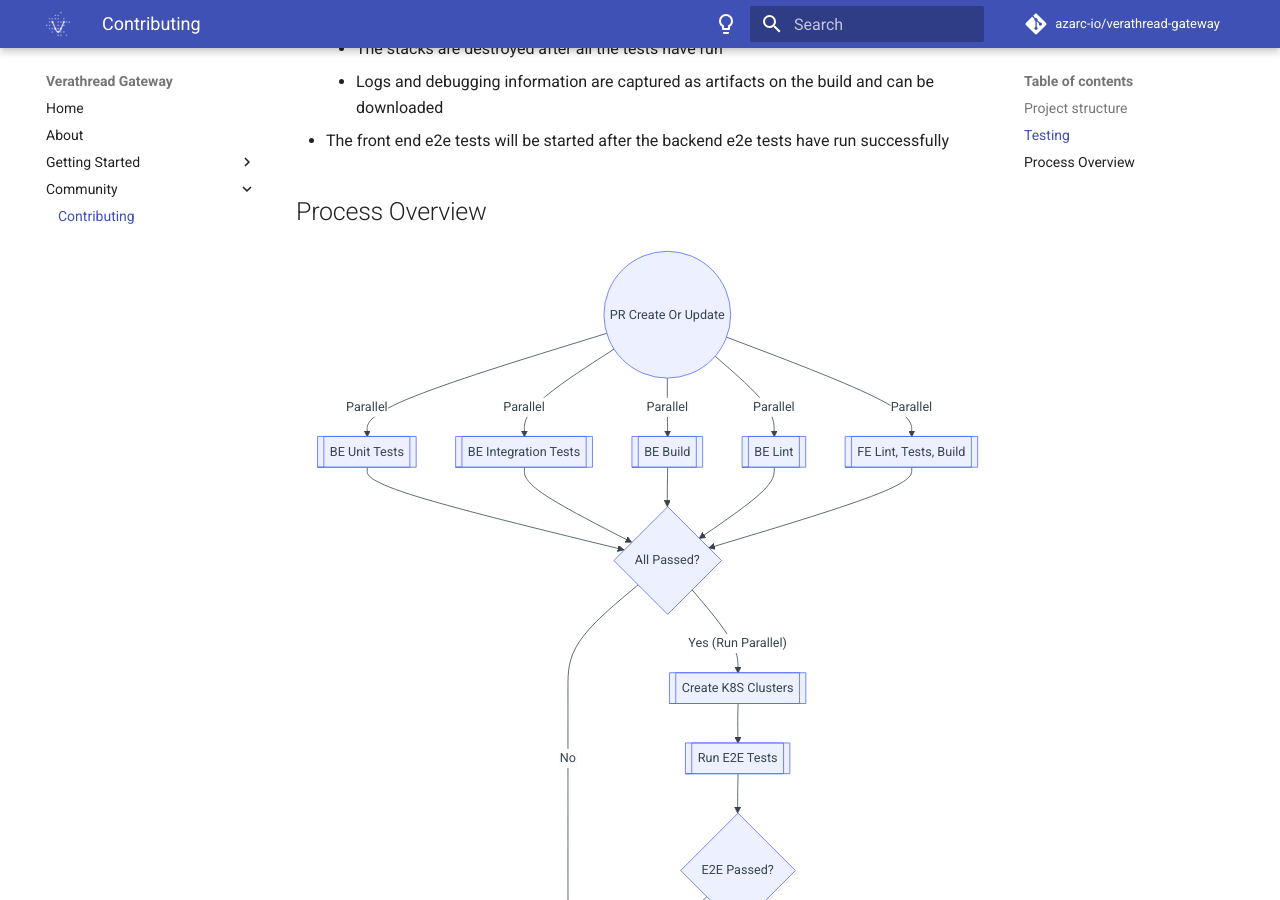
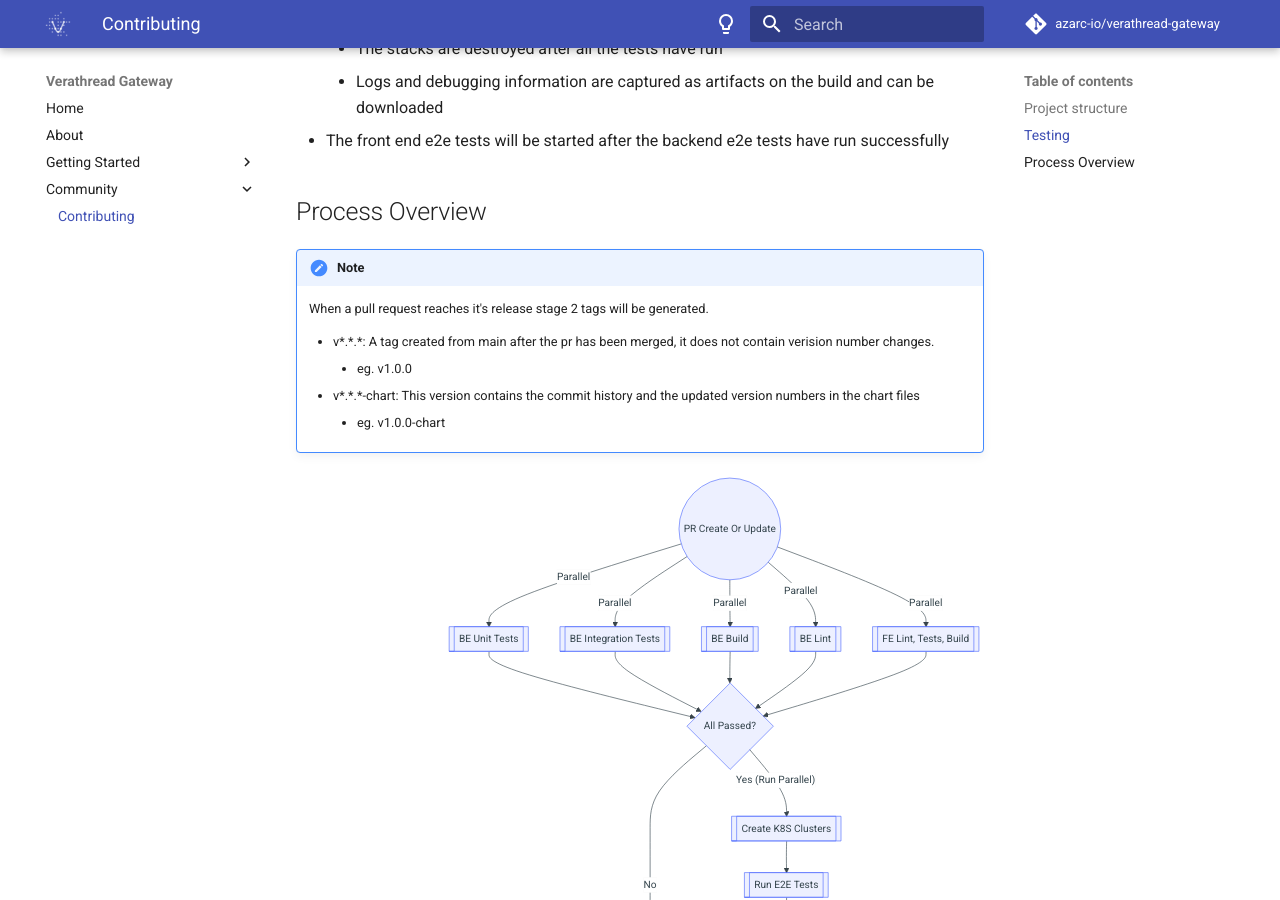
Before and after one commit to azarc-io/verathread-gateway, an MkDocs documentation site: the page built from docs/docs/contributing.md, in a window 1280 px wide and 900 px high, scrolled down 1521 px. Built offline with MkDocs 1.6.1 and Material for MkDocs 9.7.7, drawn with Linux system fonts in a browser that asks for light colours; comment, search, counter and statistics services are not loaded; some of the changed lines change nothing that is shown.

Commit message:
VTHP-1940: Updated docs to reflect pipeline changes (#15)

````diff
--- a/docs/docs/contributing.md
+++ b/docs/docs/contributing.md
@@ -45,6 +45,15 @@
 
 ## Process Overview
 
+!!! note
+
+    When a pull request reaches it's release stage 2 tags will be generated.
+
+    - v\*.\*.\*: A tag created from main after the pr has been merged, it does not contain verision number changes.
+        - eg. v1.0.0
+    - v\*.\*.\*-chart: This version contains the commit history and the updated version numbers in the chart files
+        - eg. v1.0.0-chart
+
 ```mermaid
 flowchart TD
   PR((PR Create Or Update)) -- Parallel --> BEUT[[BE Unit Tests]]
@@ -68,15 +77,20 @@
   QAP --> MREL{{Manual Release}}
   MREL -- QA Passed --> REL{Release?}
   MREL -- QA Failed - Reject --> PRQAREJ[End Workflow]
-  REL -- Yes --> RLT[[Update Versions & Tag]]
-  RLT -- Parallel --> RLC[[Package & Release Chart]]
-  RLT -- Parallel --> RLD[[Package & Release Docs]]
-  RLT -- Parallel --> CLN[[Cleanup]]
-  RLC --> RELD{Release Done?}
-  RELD -- Failed --> RF[End Workflow]
-  RF -- Retry --> RF
-  RLD --> RELD
-  CLN --> RELD
-  RELD -- Yes --> MRG[[Merge]]
-  MRG --> DONE((Done))
+  REL -- Yes --> UV[[Update Version Files]]
+  UV --> RT[[Re-Tag Images]]
+  RT --> DCWRV[[Deploy Chart With Release Version]]
+  DCWRV --> PCT[[Push Chart Tag\nv*.*.*-chart]]
+  PCT --> MRG[[Merge]]
+  MRG --> COM[[Checkout Main]]
+  COM --> PMT[[Push Tag\nv*.*.*]]
+  PMT --> CLN[[Cleanup]]
+  CLN --> DONE((Done))
+  PMT --> TTP((Triggers))
+
+  subgraph par [Push Triggers Tag Pipelines In Parallel]
+  TTP -.- RLC[[Package & Release Chart]]
+  TTP -.- RLD[[Package & Release Docs]]
+  TTP -.- MCOV[[Test Main & Update Coverage]]
+  end
 ```
````
